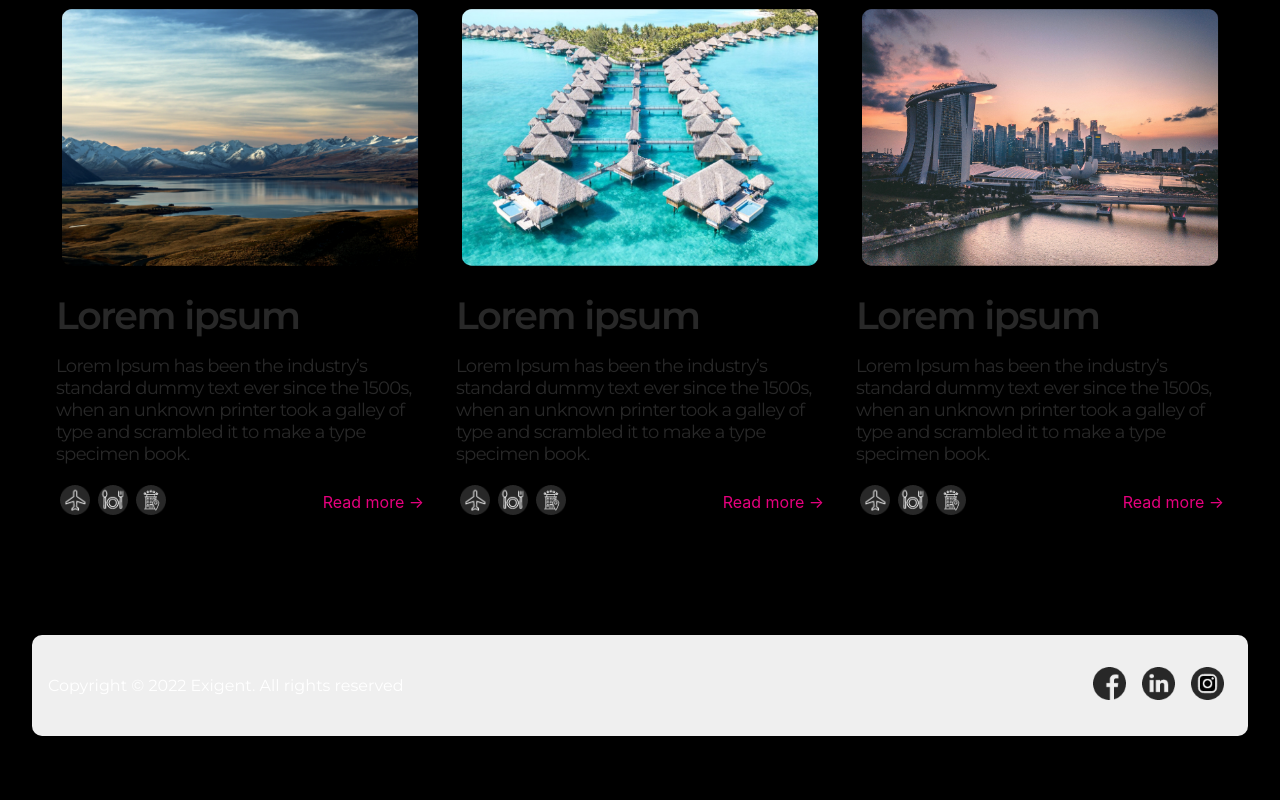
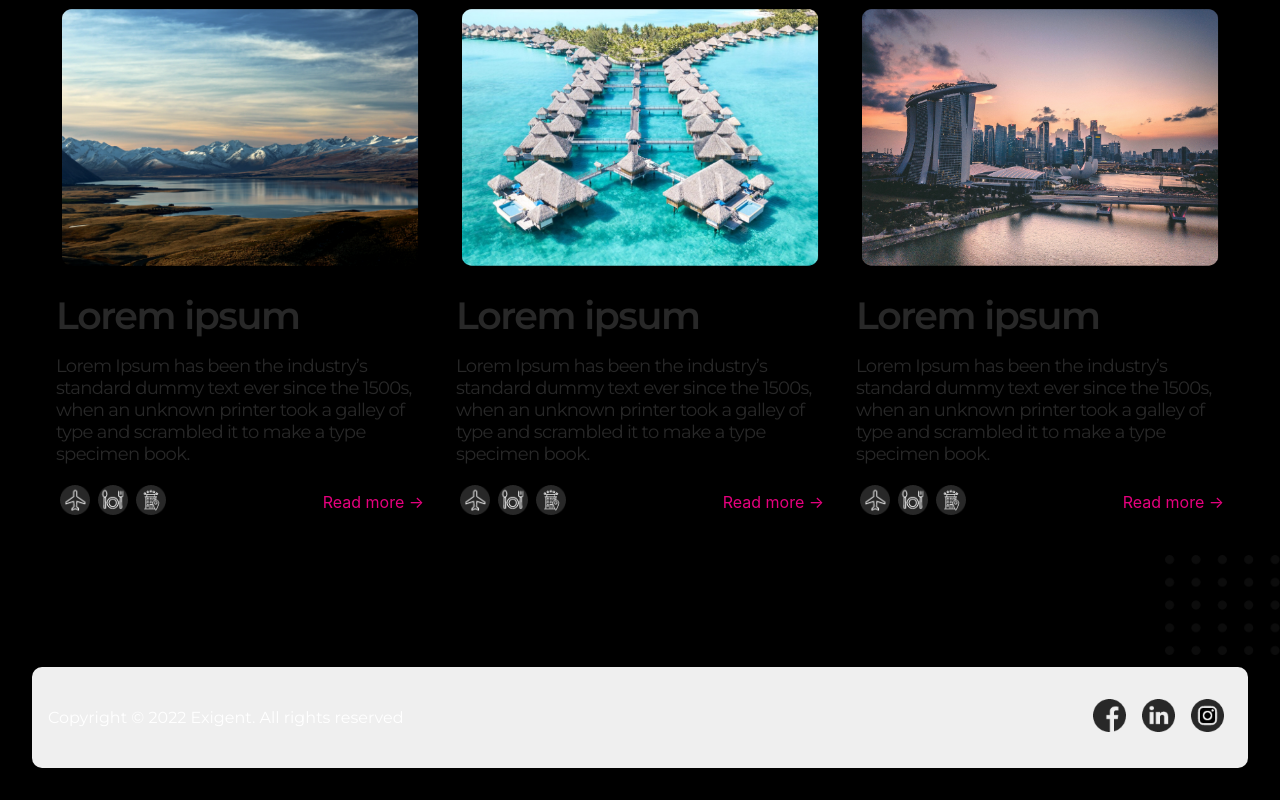
Before and after one commit to christiaanNagel/exigent, a Next.js app: page / in a window 1280 px wide. Shown: the part 2244-3044 px from the top of the page. Before the commit the page ends 3012 px from the top, so only its background shows below. Built offline with nearby package versions, Linux system fonts and the light colour scheme.

Commit message:
Update tabs padding and grey and pink dots

```diff
--- a/components/Tabs.js
+++ b/components/Tabs.js
@@ -33,19 +33,23 @@ const Tabs = () => {
                 </div>
             </ul>
             {toggle == "tabOne" &&
-                <div className={styles.DestinationCardWrapper}>
-                    <div className={styles.pinkDots}>
+            <div>
+                                    <div className={styles.pinkDots}>
                         <Image src="/home/destinationCards/pinkDots.png" height={102} width={115} />
                     </div>
+                <div className={styles.DestinationCardWrapper}>
+
                     <DestinationCard image="/home/destinationCards/Singapore.png" title="Lorem ipsum" content="Lorem Ipsum has been the industry’s standard dummy text ever since the 1500s, when an unknown printer took a galley of type and scrambled it to make a type specimen book." icon="/home/destinationCards/destinationCardIcons.png" icon2="/home/destinationCards/Group 18.png" icon3="/home/destinationCards/Group 19.png" link="" />
                     <DestinationCard image="/home/destinationCards/Thailand.png" title="Lorem ipsum" content="Lorem Ipsum has been the industry’s standard dummy text ever since the 1500s, when an unknown printer took a galley of type and scrambled it to make a type specimen book." icon="/home/destinationCards/destinationCardIcons.png" icon2="/home/destinationCards/Group 18.png" icon3="/home/destinationCards/Group 19.png" link="" />
                     <DestinationCard image="/home/destinationCards/Paris.png" title="Lorem ipsum" content="Lorem Ipsum has been the industry’s standard dummy text ever since the 1500s, when an unknown printer took a galley of type and scrambled it to make a type specimen book." icon="/home/destinationCards/destinationCardIcons.png" icon2="/home/destinationCards/Group 18.png" icon3="/home/destinationCards/Group 19.png" link="" />
                     <DestinationCard image="/home/destinationCards/New Zealand.png" title="Lorem ipsum" content="Lorem Ipsum has been the industry’s standard dummy text ever since the 1500s, when an unknown printer took a galley of type and scrambled it to make a type specimen book." icon="/home/destinationCards/destinationCardIcons.png" icon2="/home/destinationCards/Group 18.png" icon3="/home/destinationCards/Group 19.png" link="" />
                     <DestinationCard image="/home/destinationCards/Bora Bora.png" title="Lorem ipsum" content="Lorem Ipsum has been the industry’s standard dummy text ever since the 1500s, when an unknown printer took a galley of type and scrambled it to make a type specimen book." icon="/home/destinationCards/destinationCardIcons.png" icon2="/home/destinationCards/Group 18.png" icon3="/home/destinationCards/Group 19.png" link="" />
                     <DestinationCard image="/home/destinationCards/London.png" title="Lorem ipsum" content="Lorem Ipsum has been the industry’s standard dummy text ever since the 1500s, when an unknown printer took a galley of type and scrambled it to make a type specimen book." icon="/home/destinationCards/destinationCardIcons.png" icon2="/home/destinationCards/Group 18.png" icon3="/home/destinationCards/Group 19.png" link="" />
-                    {/*                     <div className={styles.greyDots}>
-                        <Image src="/home/destinationCards/greyDots.png"  objectFit='contain' height={132} width={115} />
-                    </div> */}
+
+                </div>
+                <div className={styles.greyDots}>
+                        <Image src="/home/destinationCards/greyDots.png" objectFit='contain' height={132} width={115} />
+                    </div>
                 </div>}
             {toggle == "tabTwo" && <div className={styles.tabPlaceHolder}>Tab 2</div>}
             {toggle == "tabThree" && <div className={styles.tabPlaceHolder}>Tab 3</div>}
--- a/styles/Home.module.scss
+++ b/styles/Home.module.scss
@@ -222,7 +222,7 @@ $breakpoint-desktop: 1240px;
   justify-items: space;
   align-items: flex-end;
   margin: auto;
-  padding:0rem;
+  padding:0 0.25rem;
   align-content: space-between;
 
   li:hover {
@@ -381,6 +381,13 @@ $breakpoint-desktop: 1240px;
     z-index: -1;
   }
 
+  .greyDots {
+    position: absolute;
+    /* margin-left: 10%; */
+    right: 0;
+    z-index: -1;
+  }
+
 
 
 
@@ -436,7 +443,7 @@ $breakpoint-desktop: 1240px;
   align-items: center;
   background: #EFEFEF 0% 0% no-repeat padding-box;
   border-radius: 10px;
-  margin: 2rem;
+  margin: 4rem 2rem 2rem 2rem;
   font-family: 'Montserrat';
 }
 
```
